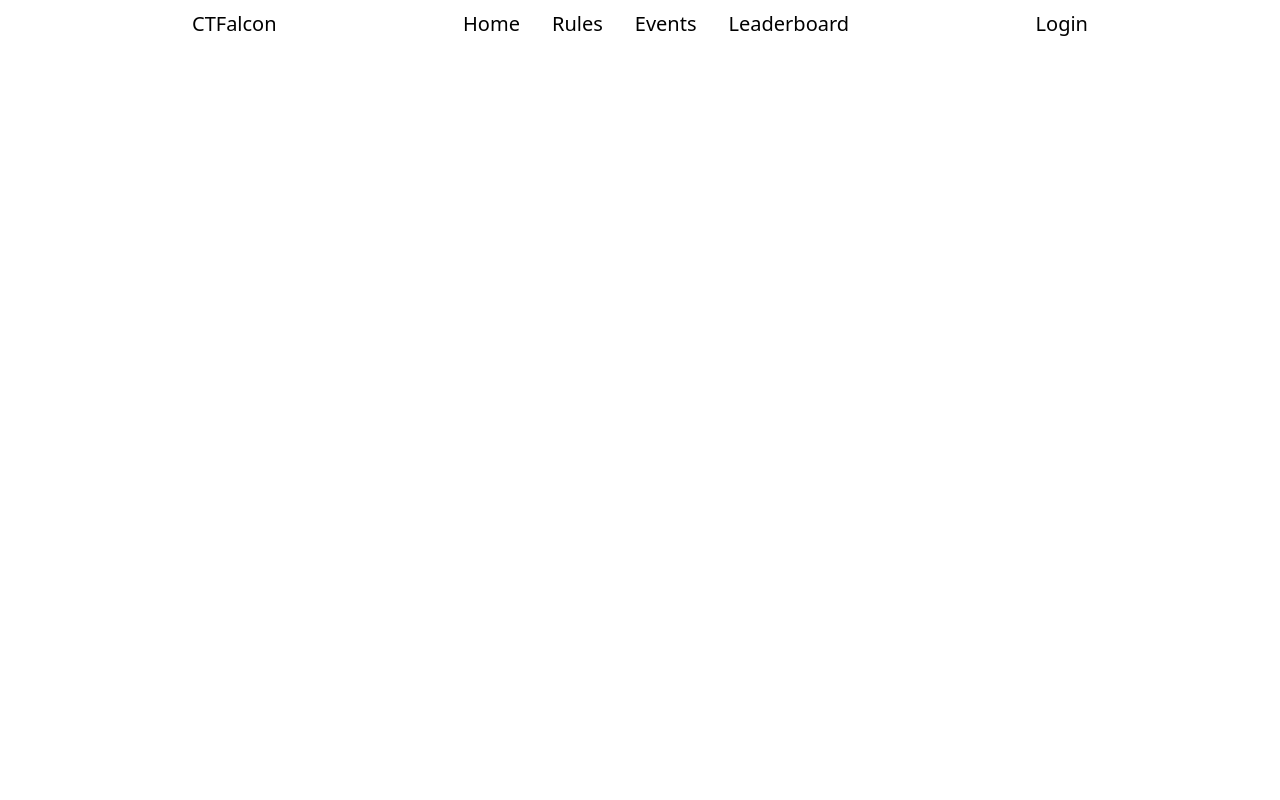
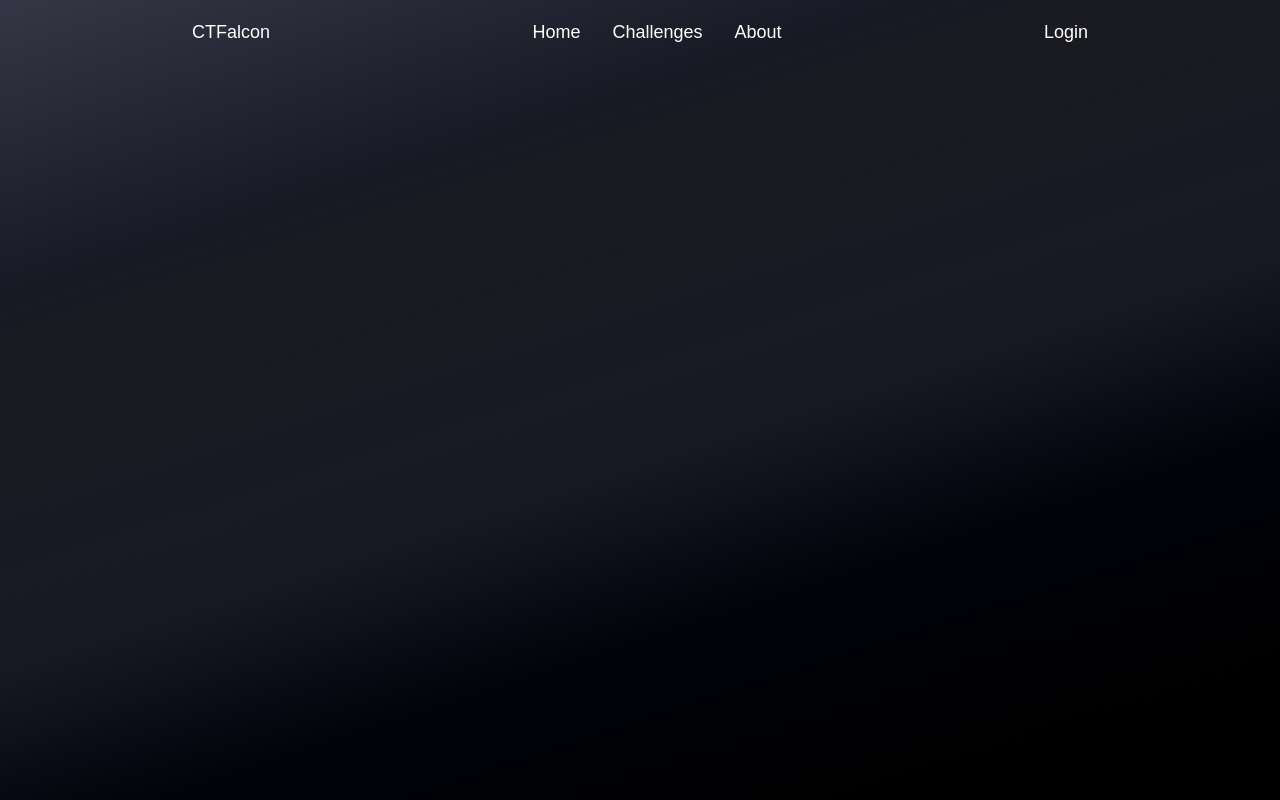
Before and after one commit to Poolesville-Computer-Team/ctfalcon-new, a SvelteKit app: page / in a window 1280 px wide. Built offline with nearby package versions, Linux system fonts and the light colour scheme.

Commit message:
fixed bugs with navbar changed colors and font

```diff
--- a/src/lib/components/Navbar/Hamburger.svelte
+++ b/src/lib/components/Navbar/Hamburger.svelte
@@ -4,15 +4,15 @@
 
 <button on:click={() => (active = !active)} class="relative p-2">
 	<div
-		class={`absolute top-1/2 h-0.5 w-4 -translate-x-1/2 rounded-lg transition-all ease ${
-			active ? 'rotate-45 bg-transparent' : 'bg-black'
+		class={`absolute top-1/2 left-1/2 h-0.5 w-4 -translate-x-1/2 -translate-y-1/2 rounded-lg transition-all ease ${
+			active ? 'rotate-45 bg-transparent' : 'bg-white'
 		}
-        before:absolute  before:h-0.5 before:-translate-x-1/2 before:rounded-lg before:bg-black before:transition-all before:ease ${
+        before:absolute  before:h-0.5 before:-translate-x-1/2 before:rounded-lg before:bg-white before:transition-all before:ease ${
 					active
 						? 'before:top-1/2 before:w-5 before:-translate-y-1/2'
 						: 'before:-top-1.5  before:w-4 '
 				}
-         after:absolute after:h-0.5 after:-translate-x-1/2 after:rounded-lg after:bg-black after:transition-all after:ease  ${
+         after:absolute after:h-0.5 after:-translate-x-1/2 after:rounded-lg after:bg-white after:transition-all after:ease  ${
 						active
 							? 'after:top-1/2 after:w-5 after:-translate-y-1/2 after:-rotate-90'
 							: 'after:top-1.5 after:w-4 '
--- a/src/lib/components/Navbar/Navbar.svelte
+++ b/src/lib/components/Navbar/Navbar.svelte
@@ -4,25 +4,22 @@
 	let active: boolean = false;
 </script>
 
-<nav class={`${active ? 'h-screen' : 'h-12'} w-screen`}>
+<nav class={`${active ? 'h-screen' : 'h-16'} w-screen`}>
 	<div
-		class={`mx-auto flex h-full w-11/12 max-w-4xl ${
-			active ? 'items-start' : 'items-center'
-		} justify-between text-xl`}
+		class={`mx-auto flex h-full w-11/12 max-w-4xl items-start justify-between text-lg font-poppins md:items-center`}
 	>
-		<div class="flex h-12 items-center"><a href="/">CTFalcon</a></div>
+		<div class="flex h-16 items-center"><a href="/">CTFalcon</a></div>
 		<ul
-			class={`mt-12 flex flex-col items-center gap-8 overflow-hidden md:mt-0 md:flex-row ${
-				active ? 'h-full' : 'h-0 md:h-12'
+			class={`mt-12 flex flex-col items-center gap-8 overflow-hidden transition-[height] md:mt-0 md:h-16 md:flex-row ${
+				active ? 'h-screen' : 'h-0'
 			}`}
 		>
 			<li><a href="/">Home</a></li>
-			<li><a href="/rules">Rules</a></li>
-			<li><a href="/events">Events</a></li>
-			<li><a href="/challenges">Leaderboard</a></li>
+			<li><a href="/rules">Challenges</a></li>
+			<li><a href="/events">About</a></li>
 			<li class="md:hidden"><a href="/login">Login</a></li>
 		</ul>
-		<div class="flex h-12 items-center">
+		<div class="flex h-16 flex-col items-center justify-center">
 			<a href="/login" class="hidden md:block">Login</a>
 			<div class="md:hidden"><Hamburger bind:active /></div>
 		</div>
--- a/src/routes/+layout.svelte
+++ b/src/routes/+layout.svelte
@@ -5,3 +5,11 @@
 
 <Navbar />
 <slot />
+
+<style lang="postcss">
+	:global(body) {
+		background: linear-gradient(162deg, rgba(53, 55, 70, 1) 0%, rgba(23, 25, 37, 1) 24.41%, rgba(26, 27, 32, 1) 30.37%, rgba(23, 25, 37, 1) 54.73%, rgba(1, 3, 10, 1) 70.17%, rgba(0, 0, 0, 1) 89.67%);
+        min-height: 100vh;
+        @apply text-white;
+	}
+</style>
--- a/tailwind.config.js
+++ b/tailwind.config.js
@@ -2,7 +2,15 @@
 export default {
 	content: ['./src/**/*.{html,js,svelte,ts}'],
 	theme: {
-		extend: {}
+		extend: {
+			colors: {
+				'dark-blue': '#060E13'
+			},
+            fontFamily: {
+                'sans': ['Inter', 'sans-serif'],
+                'poppins': ['Poppins', 'sans-serif']
+            }
+		}
 	},
 	plugins: []
 };
```
